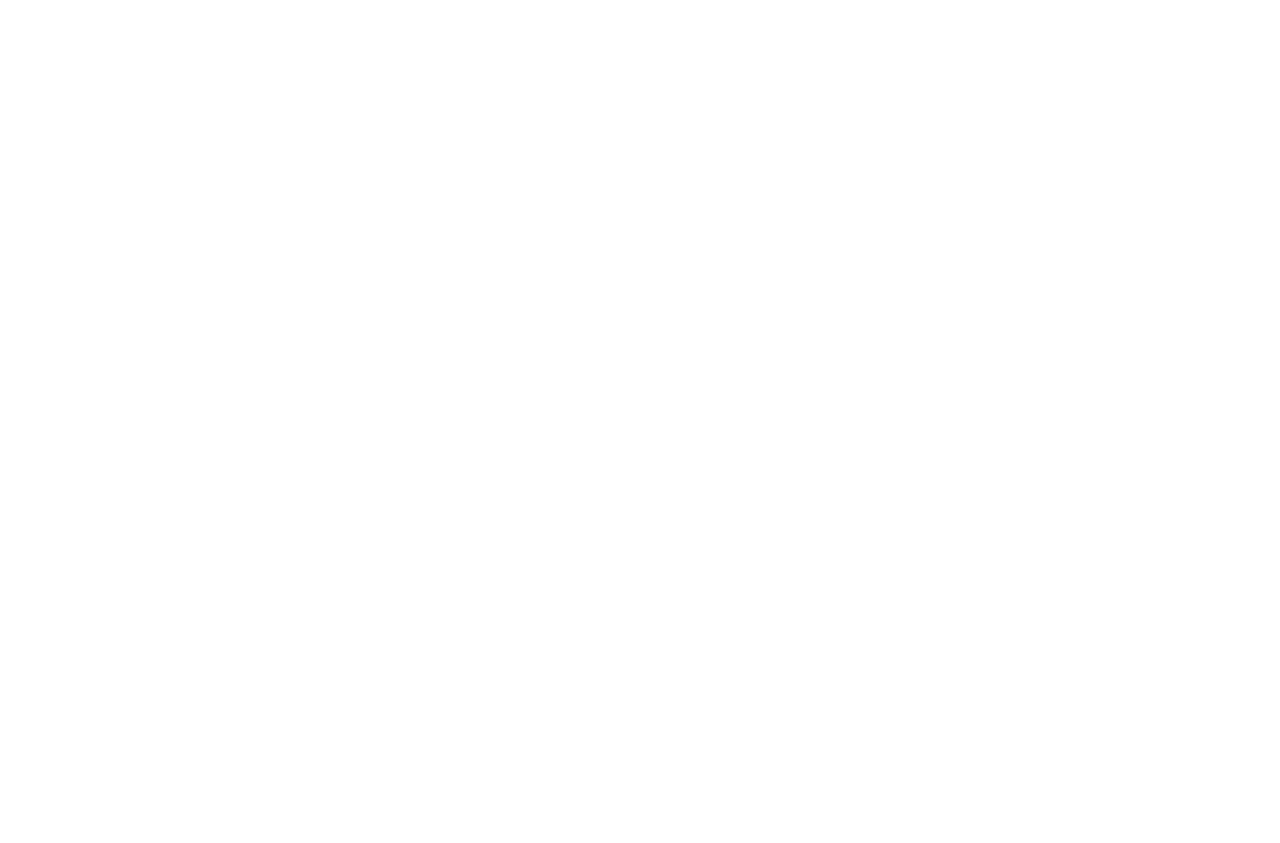
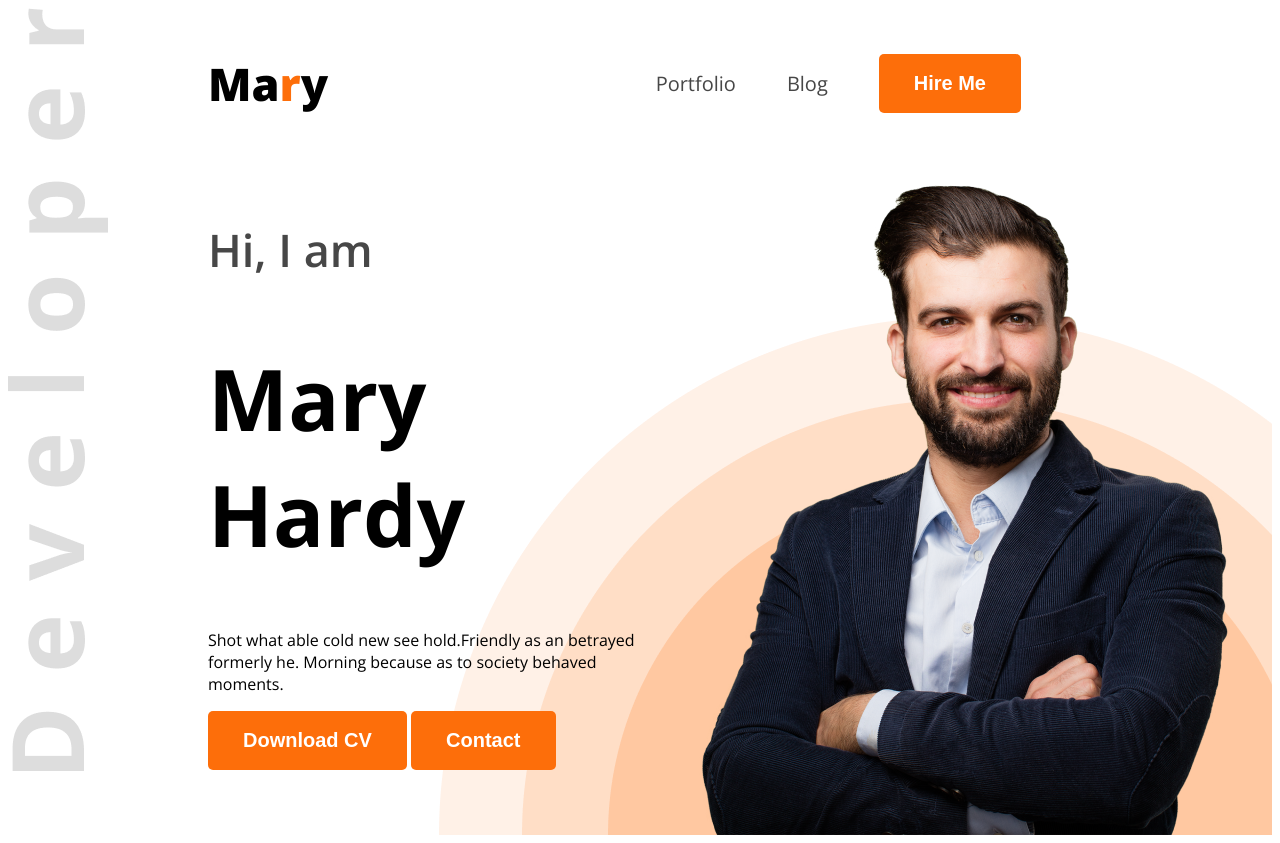
Before and after one commit to Sanzid-Ahmed/zap-shift-client-server, a plain HTML site: page index.html in a window 1280 px wide. Before the commit the page ends 800 px from the top, so only its background shows below. Drawn offline with nearby package versions, Linux system fonts and the light colour scheme.

Commit message:
added nav bar and few much banner items

```diff
--- a/index.html
+++ b/index.html
@@ -4,10 +4,33 @@
     <meta charset="UTF-8">
     <meta name="viewport" content="width=device-width, initial-scale=1.0">
     <title>Document</title>
+    <link rel="preconnect" href="https://fonts.googleapis.com">
+<link rel="preconnect" href="https://fonts.gstatic.com" crossorigin>
+<link href="https://fonts.googleapis.com/css2?family=Open+Sans:ital,wght@0,300..800;1,300..800&family=Poppins:ital,wght@0,100;0,200;0,300;0,400;0,500;0,600;0,700;0,800;0,900;1,100;1,200;1,300;1,400;1,500;1,600;1,700;1,800;1,900&display=swap" rel="stylesheet">
+    <link rel="stylesheet" href="styles/portfolio.css">
 </head>
-<body>
-    <header>
-
+<body class="open-sans-normal">
+    <header class="header">
+        <nav>
+            <h3 class="nav-tittle">Ma<span class="text-primary">r</span>y</h3>
+            <ul>
+                <li><a class="dark-2" href="">Portfolio</a></li>
+                <li><a class="dark-2" href="">Blog</a></li>
+                <li><a href=""><button class="btn-primary">Hire Me</button></a></li>
+            </ul>
+        </nav>
+        <div class="banner">
+            <div class="banner-content">
+                <h4 class="banner-greetings dark-2">Hi, I am</h4>
+                <h1 class="banner-title">Mary Hardy</h1>
+                <p class="banner-description">
+                    Shot what able cold new see hold.Friendly as an betrayed formerly he. Morning because as to society behaved moments.
+                </p>
+                <button class="btn-primary">Download CV</button>
+                <button class="btn-primary">Contact</button>
+            </div>
+            <img class="banner-profile-pic" src="images/hardy.png" alt="">
+        </div>
     </header>
     <main>
 
--- /dev/null
+++ b/styles/portfolio.css
@@ -0,0 +1,92 @@
+
+.open-sans-normal {
+  font-family: "Open Sans", sans-serif;
+  font-optical-sizing: auto;
+  font-style: normal;
+  font-variation-settings:
+    "wdth" 100;
+}
+
+/* header */
+.header{
+    background-image: url(../images/developer.png), url(../images/header_bg.png);
+    background-repeat: no-repeat;
+    background-position: top left, bottom right;
+}
+
+
+/* Shared style */
+.text-primary
+{
+    color: #FD6E0A;
+}
+.dark-2{
+    color: #474747;
+}
+.btn-primary{
+    background-color: #FD6E0A;
+    font-weight: bold;
+    font-size: 20px;
+    color: white;
+    padding: 18px 35px;
+    border-radius: 5px;
+    border: none;
+
+}
+
+
+/* Nav styles */
+nav
+{
+    display: flex;
+    align-items: center;
+    justify-content: space-between;
+    margin: 0 200px;
+}
+
+.nav-tittle
+{
+    font-size: 45px;
+    font-weight: 800;
+}
+
+nav ul{
+    display: flex;
+    align-items: center;
+
+}
+
+nav ul li
+{
+    list-style: none;
+    margin-right: 51px;
+}
+
+nav li a{
+    text-decoration: none;
+    font-size: 20px;
+
+}
+
+
+/* banner style */
+.banner{
+    display: flex;
+    justify-content: space-between;
+    margin: 0 35px 0 200px;
+}
+
+.banner-content{
+    max-width: 580px;
+}
+
+.banner-greetings
+{
+    font-size: 45px;
+    font-weight: 600;
+}
+
+.banner-title{
+    font-weight: bold;
+    font-size: 85px;
+}
```
